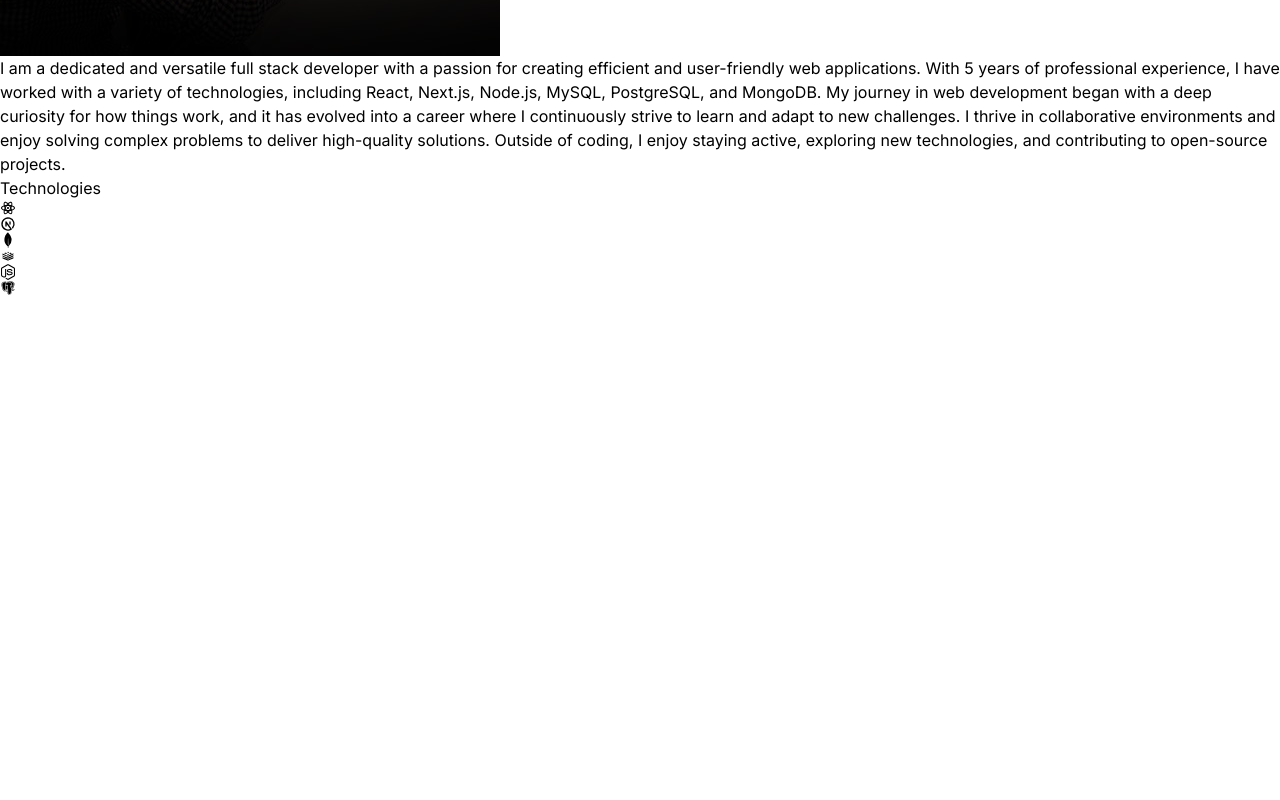
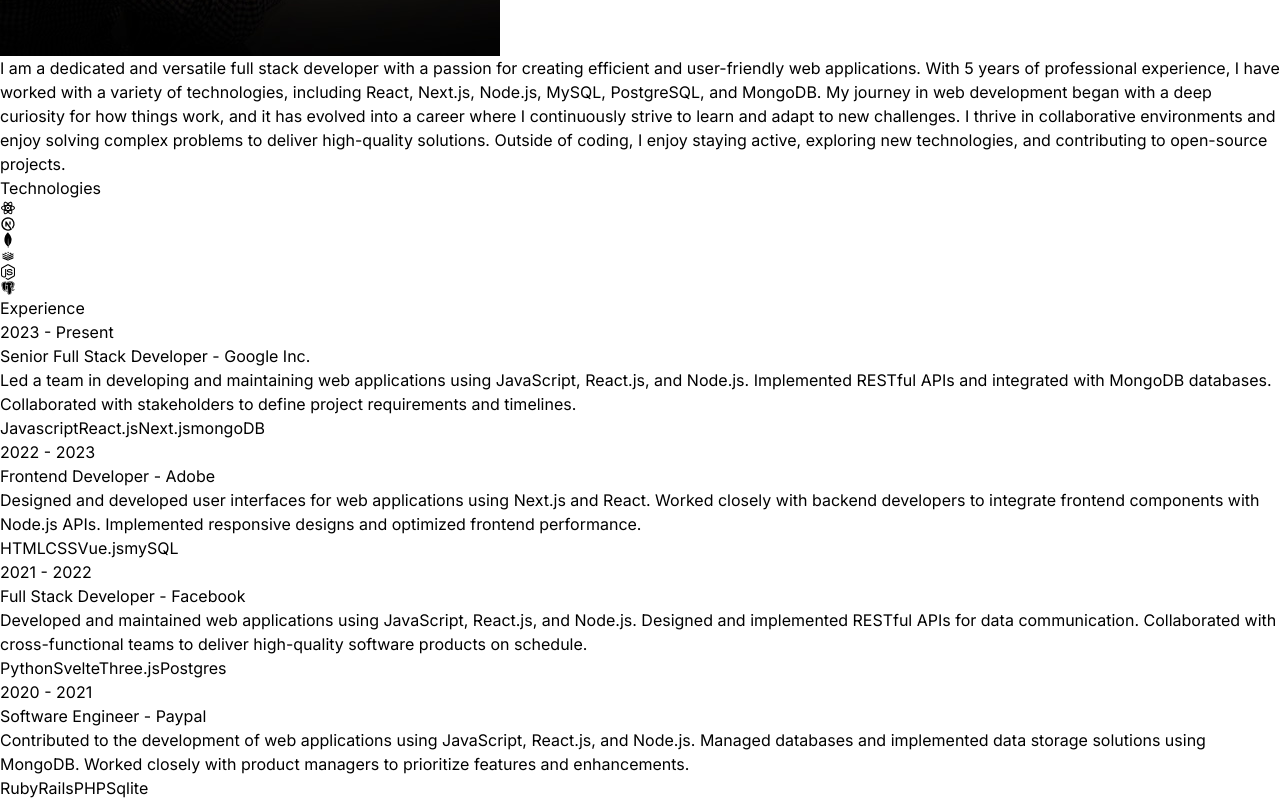
Before and after one commit to muyeen-khan/portfolio-with-react-tailwind, a React (Vite) app: page / in a window 1280 px wide. Shown: the part 1238-2038 px from the top of the page. Before the commit the page ends 1534 px from the top, so only its background shows below. Built offline with nearby package versions, Linux system fonts and the light colour scheme.

Commit message:
experience added

```diff
--- a/src/App.jsx
+++ b/src/App.jsx
@@ -1,4 +1,5 @@
 import About from "./components/About.jsx";
+import Experience from "./components/Experience.jsx";
 import Hero from "./components/Hero.jsx";
 import Navbar from "./components/Navbar.jsx";
 import Technologies from "./components/Technologies.jsx";
@@ -15,6 +16,7 @@
         <Hero />
         <About />
         <Technologies />
+        <Experience />
       </div>
     </div>
   );
--- /dev/null
+++ b/src/components/Experience.jsx
@@ -0,0 +1,37 @@
+import { EXPERIENCES } from "../constants/index.js";
+
+function Experience() {
+  return (
+    <div className="border-b border-neutral-900 pb-4">
+      <h2 className="text-4xl my-20 text-center">Experience</h2>
+      <div>
+        {EXPERIENCES.map((experience, index) => (
+          <div key={index} className="mb-8 flex flex-wrap lg:justify-center">
+            <div className="w-full lg:w-1/4">
+              <p className="mb-2 text-sm text-neutral-400">{experience.year}</p>
+            </div>
+            <div className="w-full lg:w-3/4 max-w-xl">
+              <h6 className="mb-2 font-semibold">
+                {experience.role} -{" "}
+                <span className="text-sm text-purple-100">
+                  {experience.company}
+                </span>
+              </h6>
+              <p className="mb-4 text-neutral-400">{experience.description}</p>
+              {experience.technologies.map((tech, index) => (
+                <span
+                  key={index}
+                  className="mr-2 mt-2 rounded bg-neutral-900 px-2 py-1 text-sm font-medium text-purple-800"
+                >
+                  {tech}
+                </span>
+              ))}
+            </div>
+          </div>
+        ))}
+      </div>
+    </div>
+  );
+}
+
+export default Experience;
```
